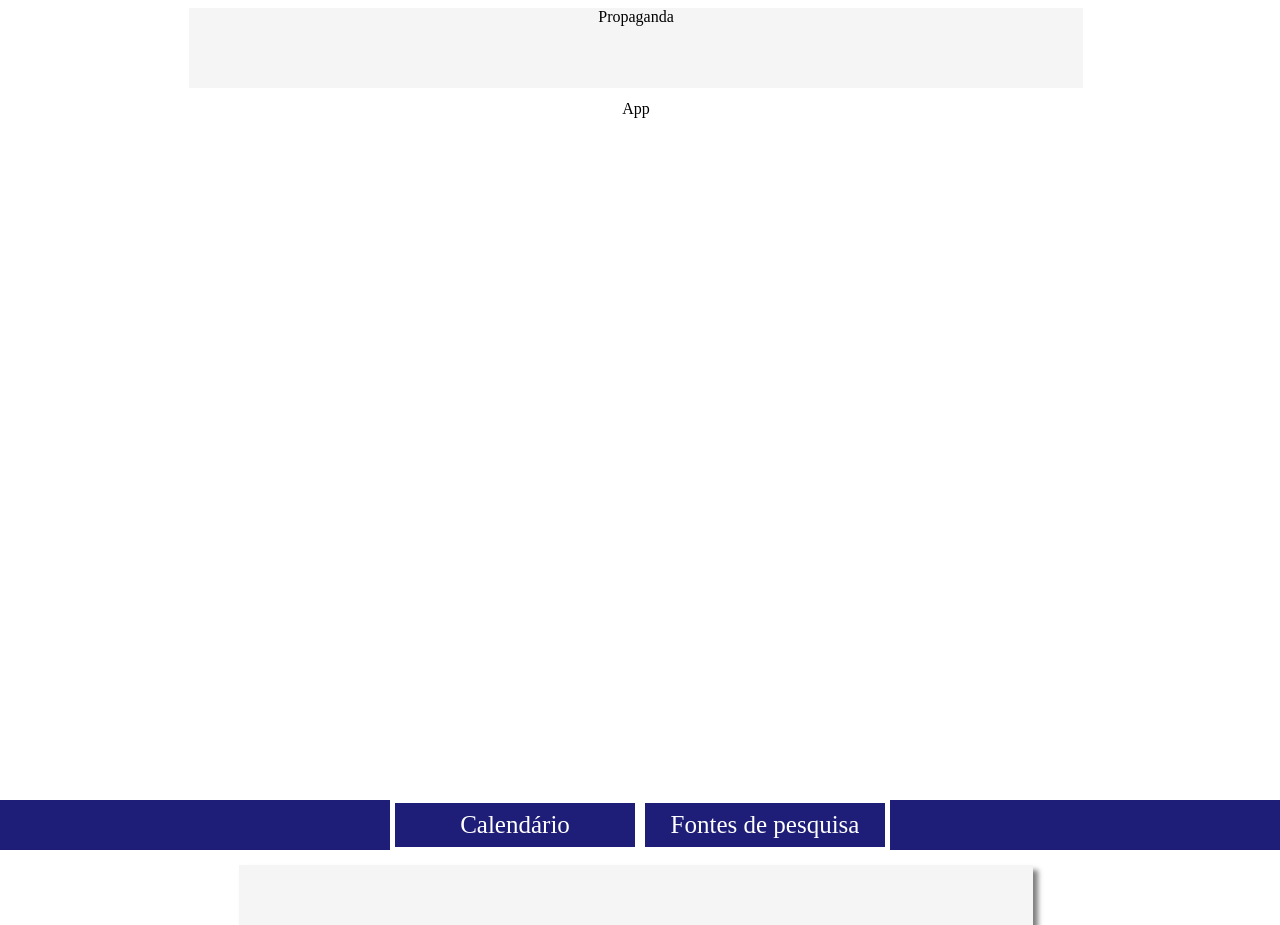
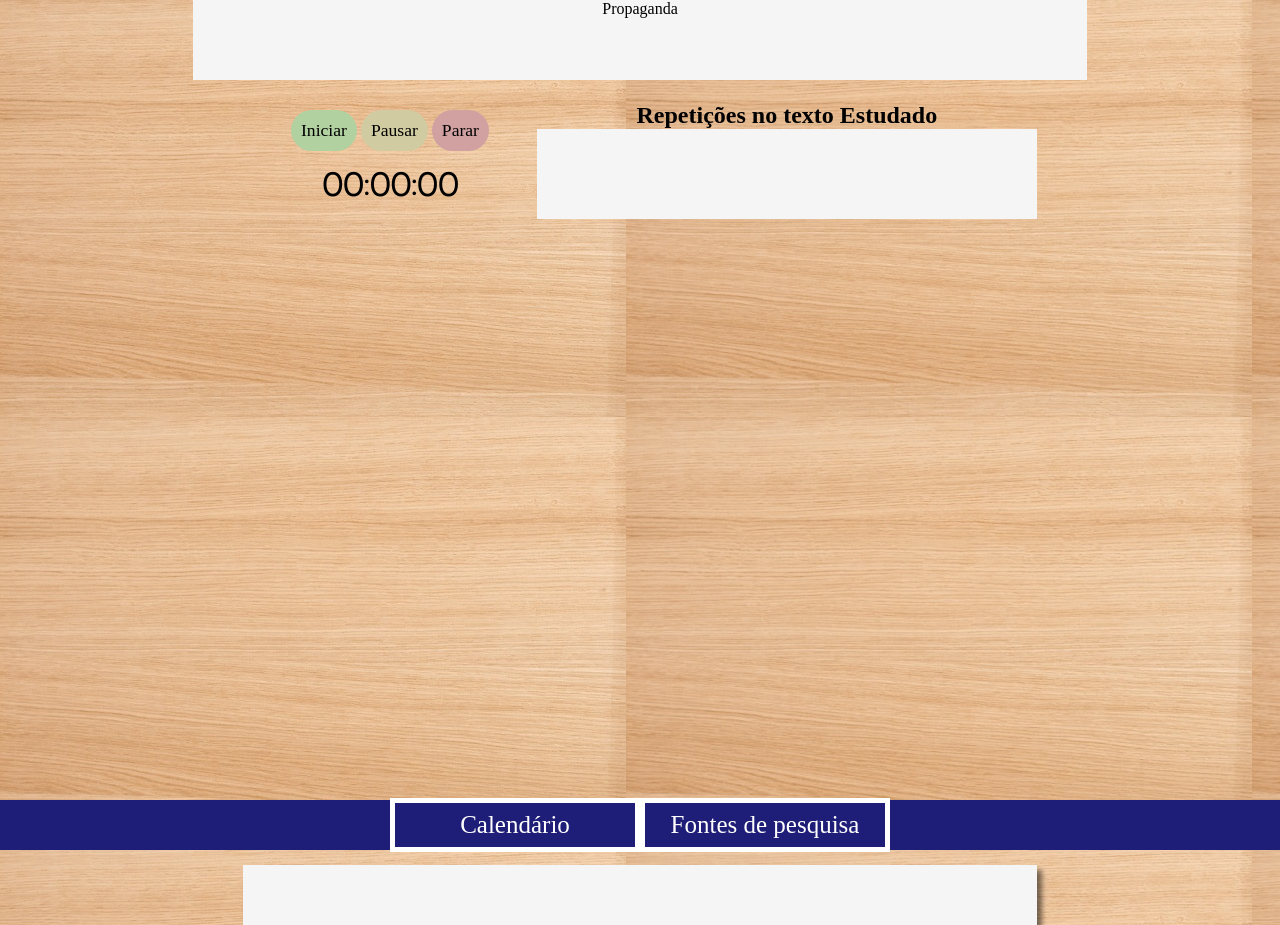
Before and after one commit to grupo5es/VStudies, a plain HTML site: page index.html in a window 1280 px wide. Shown: the top 925 px of the page. Drawn offline with Linux system fonts and the light colour scheme.

Commit message:
Cronometro e campo contador

```diff
--- a/index.html
+++ b/index.html
@@ -1,10 +1,19 @@
 <!DOCTYPE html>
 <html lang="en">
+
 <head>
     <meta charset="UTF-8">
     <meta name="viewport" content="width=device-width, initial-scale=1.0">
-    <title>Currículo Valentim</title>
+    <script src="index.js"></script>
+    <title>VStudies</title>
     <style>
+        @import url('https://fonts.googleapis.com/css2?family=Prompt:wght@200&display=swap');
+
+        * {
+            margin: 0 auto;
+            padding: 0;
+        }
+
         body {
             text-align: center;
             display: flex;
@@ -12,6 +21,7 @@
             justify-content: center;
             margin-left: 0px;
             padding-left: 0px;
+            background-image: url('Textura-madeira.jpg');
         }
 
         .navbar {
@@ -57,7 +67,7 @@
         }
 
         a:hover {
-              background-color: rgb(80, 80, 255);
+            background-color: rgb(80, 80, 255);
         }
 
         #conteudo {
@@ -71,7 +81,7 @@
             height: auto;
             overflow: hidden;
             background-color: whitesmoke;
-            box-shadow: 5px 5px 5px rgba(0,0,0,0.5);
+            box-shadow: 5px 5px 5px rgba(0, 0, 0, 0.5);
             padding-top: 5px;
             margin-left: 0px;
             padding-left: 0px;
@@ -91,8 +101,11 @@
         .app {
             position: absolute;
             top: 100px;
-            width: 100%;
+            width: 210mm;
             height: 690px;
+            align-items: center;
+            padding-left: 0px;
+            padding-right: 0px;
         }
 
         .propaganda {
@@ -101,11 +114,101 @@
             top: 10px;
             background-color: whitesmoke;
         }
+
+        .max-width {
+            max-width: 300px;
+            width: 100%;
+            padding: 10px;
+            box-sizing: border-box;
+            margin-top: 0%;
+            text-align: center;
+            display: block;
+        }
+
+        h1 {
+            font-family: 'Prompt', 'Courier New';
+            margin-top: 10px;
+            text-align: center;
+        }
+
+        button {
+            padding: 10px;
+            border: none;
+            outline: none;
+            font-family: 'Dosis';
+            font-size: 1.1em;
+            transition: all .5s;
+            cursor: pointer;
+            border-radius: 25px;
+        }
+
+        button:hover {
+            background-color: #a1c0d1;
+        }
+
+        button:active {
+            background-color: #111;
+        }
+
+        .bg-green {
+            background-color: #b2d1a1;
+        }
+
+        .bg-yellow {
+            background-color: #d1cba1;
+        }
+
+        .bg-red {
+            background-color: #d1a1a1;
+        }
+
+        .quadrocont {
+            margin-right: 0px;
+            padding-right: 0px;
+            margin-left: 0px;
+            padding-left: 0px;
+
+        }
+
+        .line1 {
+            display: flex;
+            align-items: center;
+            justify-content: center;
+            text-align: center;
+            margin-right: 0px;
+            margin-left: 0px;
+            padding-right: 0px;
+            padding-left: 0px;
+        }
+
+        .result {
+            width: 500px;
+            height: 90px;
+            background-color: whitesmoke;
+            margin: 0px;
+            padding: 0px;
+            overflow: auto;
+        }
     </style>
 </head>
+
 <body>
     <div class="propaganda">Propaganda</div>
-    <div class="app">App</div>
+    <div class="app">
+        <div class="line1">
+            <div class="max-width">
+                <button onclick="start();" class="bg-green">Iniciar</button>
+                <button onclick="pause();" class="bg-yellow">Pausar</button>
+                <button onclick="stop();" class="bg-red">Parar</button>
+                <h1 id="counter">00:00:00</h1>
+            </div>
+            <div class="quadrocont">
+                <h2>Repetições no texto Estudado</h2>
+                <div class="result"></div>
+            </div>
+        </div>
+        <div class="line2"></div>
+    </div>
     <div class="navbar">
         <nav>
             <ul>
@@ -126,13 +229,14 @@
         document.querySelectorAll('a').forEach(link => {
             const conteudo = document.getElementById('conteudo')
 
-            link.onclick = function(e) {
+            link.onclick = function (e) {
                 e.preventDefault()
                 fetch(link.href)
-                .then(resp => resp.text())
-                .then(html => conteudo.innerHTML = html)
+                    .then(resp => resp.text())
+                    .then(html => conteudo.innerHTML = html)
             }
         })
     </script>
 </body>
+
 </html>
--- /dev/null
+++ b/index.js
@@ -0,0 +1,57 @@
+"use strict"
+
+var hh = 0;
+var mm = 0;
+var ss = 0;
+
+var tempo = 1000;//Quantos milésimos valem 1 segundo?
+var cron;
+
+//Inicia o temporizador
+function start() {
+    cron = setInterval(() => { timer(); }, tempo);
+}
+
+//Para o temporizador mas não limpa as variáveis
+function pause() {
+    clearInterval(cron);
+}
+
+//Para o temporizador e limpa as variáveis
+function stop() {
+    clearInterval(cron);
+    hh = 0;
+    mm = 0;
+    ss = 0;
+
+    document.getElementById('counter').innerText = '00:00:00';
+}
+
+
+
+//Faz a contagem do tempo e exibição
+function timer() {
+    ss++; //Incrementa +1 na variável ss
+   if (ss == 59) { //Verifica se deu 59 segundos
+       ss = 0; //Volta os segundos para 0
+        mm++; //Adiciona +1 na variável mm
+        //Acrescenta a função pomodoro quando completarem 25 minutos
+        if(mm == 25){
+            alert("Parabéns, você conseguiu completar um ciclo! Hora de tirar um descanso de 5 minutos! :) ");
+        }
+
+        if (mm == 59) { //Verifica se deu 59 minutos
+            mm = 0;//Volta os minutos para 0
+            hh++;//Adiciona +1 na variável hora
+        }
+    }
+
+    //Cria uma variável com o valor tratado HH:MM:SS
+    var format = (hh < 10 ? '0' + hh : hh) + ':' + (mm < 10 ? '0' + mm : mm) + ':' + (ss < 10 ? '0' + ss : ss);
+
+    //Insere o valor tratado no elemento counter
+    document.getElementById('counter').innerText = format;
+
+    //Retorna o valor tratado
+    return format;
+}
```
Also changed, not shown: paginas/curriculo.html (+1 -1 lines), paginas/projetos.html (+1 -1 lines), Textura-madeira.jpg (added).
